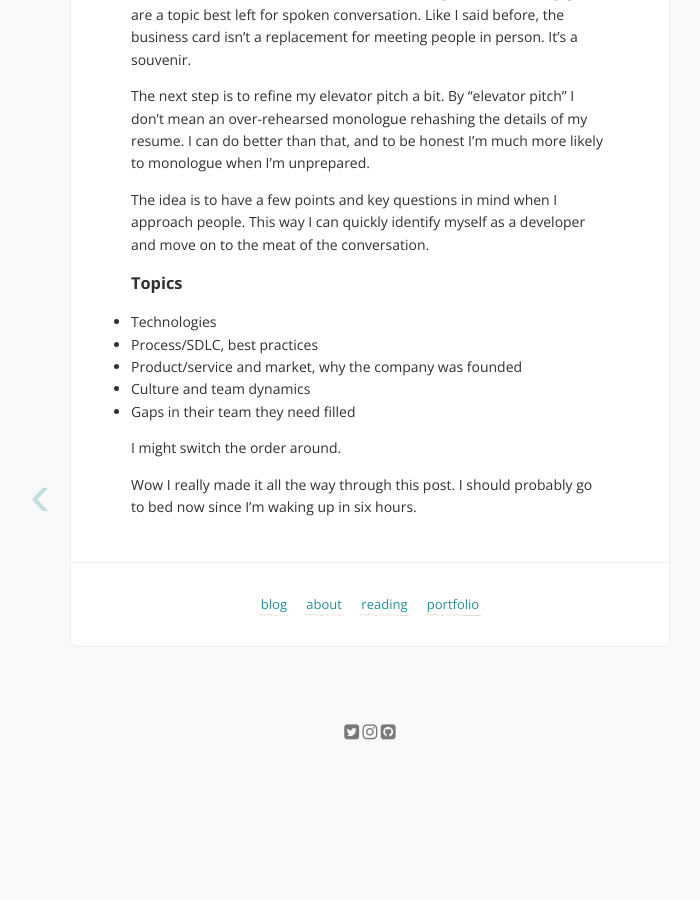
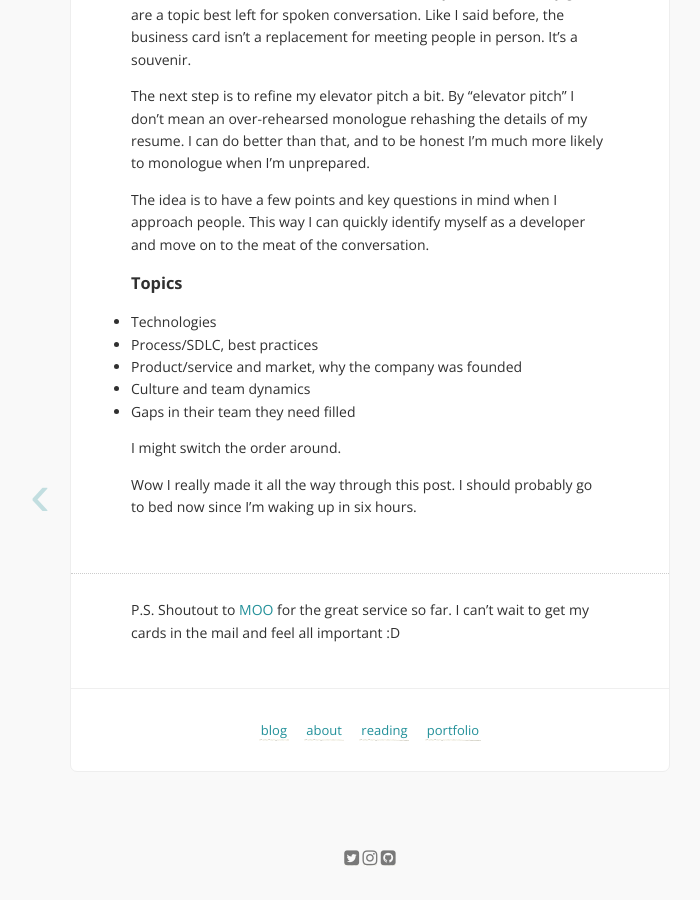
Before and after one commit to shelbyspees/speesblog, a Jekyll site: the page built from _posts/2015-07-19-hustling.md.md, in a window 1280 px wide and 900 px high, scrolled down 4536 px. Shown: the whole window, without its empty margins (270-970 px from the left). Built offline with Jekyll 4.4.1, drawn with Linux system fonts in a browser that asks for light colours; nearby versions of some CDN libraries; comment, search, counter and statistics services are not loaded; before the commit the page ends 5311 px from its top, so only the background shows below that.

Commit message:
Add postscript

```diff
--- a/_posts/2015-07-19-hustling.md.md
+++ b/_posts/2015-07-19-hustling.md.md
@@ -105,3 +105,7 @@ The idea is to have a few points and key questions in mind when I approach peopl
 I might switch the order around.
 
 Wow I really made it all the way through this post. I should probably go to bed now since I'm waking up in six hours.
+
+---
+
+P.S. Shoutout to [MOO](http://us.moo.com/) for the great service so far. I can't wait to get my cards in the mail and feel all important :D
```
